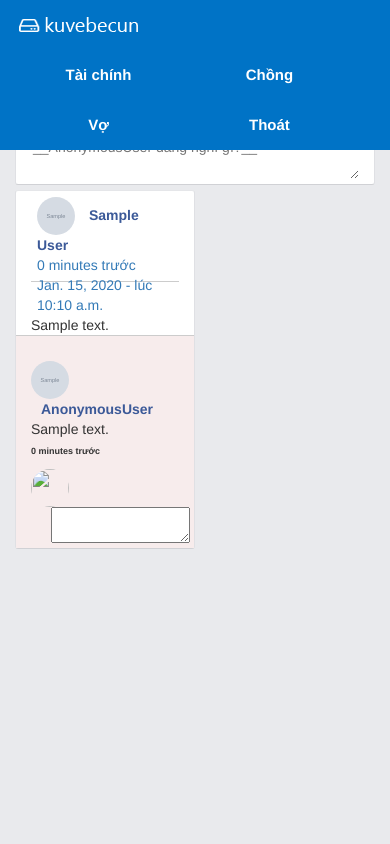
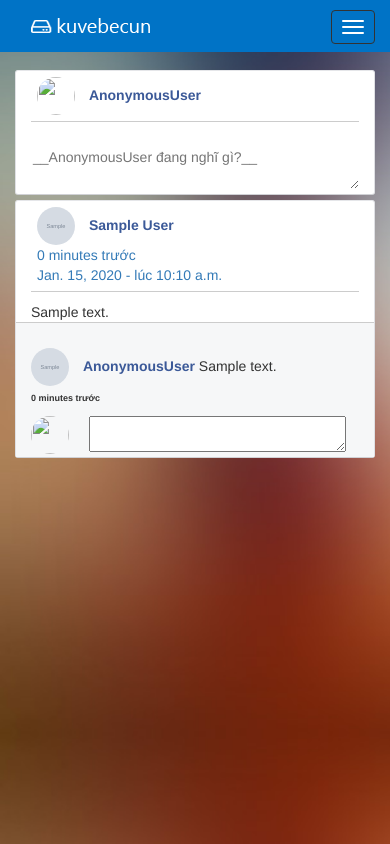
Before and after one commit to vongochung/django_app_engine, a Django app: template templates/home/index.html in a window 390 px wide. Run offline with Django 3.2, Linux system fonts and the light colour scheme; the template is opened without the code that fills it: most values are stand-ins (such as "Sample title", 1, 10 or a date in 2020); grey boxes marked "Sample" are stand-in pictures; some libraries are stand-ins or nearby versions.

Commit message:
add image

```diff
--- a/static/css/index.css
+++ b/static/css/index.css
@@ -1,5 +1,7 @@
 body{
-    background-color: #e9eaed;
+    /*background-color: #e9eaed;*/
+    background: url(../images/background-home.jpg)  no-repeat #fff   fixed;
+    background-size: cover;
 }
 .container{
 	max-width: 960px;
@@ -26,52 +28,94 @@ footer{
     float: left;
     background: url('../images/logo.png') no-repeat scroll 3px;
 }
-.menu{
-    min-height: 50px;
-}
-
-.menu-top{
-    height: 100%;
-    vertical-align: middle;
-    margin: 0;
-    float: left;
-    padding-left: 0;
-}
-.menu-top li {
-    height: 100%;
-    color: white;
-    display: inline-block;
-}
-.menu-top li a {
-    display: block;
-    text-align: center;
-    height: 100%;
-    width: 167px;
-    line-height: 50px;
-    color: white;
-    font-weight: normal;
-    background-repeat: no-repeat;
-    background-position: 12px 20px;
-    padding-left: 20px;
-    padding-right: 20px;
-    font-size: 15px;
-    font-weight: bold;
-}
-.menu-top li a:active{
-    background-color: #0457ad;
-}
-
-.menu-top li a:hover{
-    background-color: #318bd8;
-    color: white;
-    text-decoration: none;
-}
 
 .content{
     min-height: 600px;
     padding-top: 60px;
 }
+/*===========Menu==============*/
 
+.logo{
+    margin-top: 25px;
+    margin-bottom: 25px;
+}
+/*==================Top link========*/
+ul.top-link{
+    list-style: none;
+    margin-top: -5px;
+    padding: 0;
+}
+ul.top-link li{
+    display: inline-block;
+}
+ul.top-link li a{
+    color: #000;
+    font-size: 12px;
+
+}
+ul.top-link li span{
+    margin: -10px 10px 0px 10px;
+    display: inline-block;
+    font-size: 10px;
+}
+
+.top-nav-right:hover,
+.top-nav-right{
+    color: #6a6b6b;
+    margin-top: 5px;
+    margin-right: 20px;
+    font-size: 16px;
+    text-decoration: none;
+}
+
+.button-discover{
+    font-size: 18px !important;
+    margin-top: 10px;
+    background-color: #14cccc !important;
+    padding:2px 5px 5px 15px;
+}
+
+.btn-join-team{
+    margin-top: 20px !important;
+    padding: 5px 5px !important;
+}
+.button-cart:hover{
+    text-decoration: none;
+    color: #fff;
+}
+.gr-top-right{
+    margin-right: 30px;
+}
+/*=================Main menu=========*/
+ul.main a {
+    font-size: 16px;
+    text-align: center;
+}
+nav.navbar-inverse {
+    background-color: #0073C6;
+}
+.navbar-inverse {
+    border-color: #080808;
+    background-color:none !important;
+}
+ul.navbar-nav {
+    margin-top: -48px;
+    margin-left: 100px;
+
+}
+.menu-top a{
+    display: inline-block;
+    margin-top: 15px;
+}
+
+.navbar-inverse .navbar-nav>li{
+    padding-right: 4px;
+}
+.navbar-inverse .navbar-nav>li>a,
+.navbar-inverse .navbar-nav>li>a:hover {
+    color: #fff;
+
+}
 /* Loading Animation */
 
 .loading {
@@ -90,13 +134,6 @@ footer{
 /*====form-sign===*/
 .form-sign ul li{
 	list-style: none;
-}
-/*======signup======*/
-.nt-logo{
-	background-image: url("../images/dk.png");
-	height: 288px;
-	margin-top: 15px;
-	width: 320px;
 }
 /*====post===*/
 .ad,
@@ -161,7 +198,7 @@ footer{
     margin-right: -15px;
     padding-left: 15px;
     padding-top: 15px;
-    background-color: #F7ECEC;
+    background-color: #F6F7F8;
     border-top: 1px solid #ccc;
 }
 .comment-time{
@@ -254,3 +291,28 @@ footer ul li{
     right: 8px;
     box-shadow:none;
 }
+
+@media screen and (max-width: 800px){
+    .content{
+        padding-top: 70px;
+    }
+    .m-comment{
+        max-width: 75%;
+    }
+    ul.navbar-nav {
+        margin-top: 0;
+        margin-left: 0;
+    }
+    .navbar-toggle {
+        margin-top: -25px;
+        margin-right: -30px;
+    }
+    .navbar-inverse .navbar-collapse, .navbar-inverse .navbar-form {
+        border-color: #fff;
+    }
+    .time-post{
+        float: none !important;
+        display: block;
+        width: 100%;
+    }
+}
--- a/static/js/index.js
+++ b/static/js/index.js
@@ -37,8 +37,19 @@ $('textarea#content').keypress(function(e) {
     }
 });
 
+function addPost(e){
+    if(e.keyCode == 13 || e.which == 13) {
+        jQuery(this).blur();
+        jQuery('#post-new').click();
+    }
+}
+
 $(document).on("keypress","textarea.m-comment",function(e) {
-     if((e.keyCode == 13 || e.which == 13) && $(this).val() != "" ){
+    addComment(e);
+});
+
+function addComment(e){
+    if((e.keyCode == 13 || e.which == 13) && $(this).val() != "" ){
         var content = $(this).val(),
         post_id = $(this).data("post-id");
         $(this).val("");
@@ -61,8 +72,7 @@ $(document).on("keypress","textarea.m-comment",function(e) {
         });
 
     }
-
-});
+}
 
 function loading(btn)
 {
@@ -104,7 +114,7 @@ $(document).on("click",".viewmore-post",function(e) {
         console.log("error");
     })
     .always(function() {
-        $ele.remove();
+        $ele.parent().remove();
     });
 
 });
--- a/templates/base.html
+++ b/templates/base.html
@@ -6,7 +6,7 @@
 <!--[if lt IE 7]>
     <p class="browsehappy">You are using an <strong>outdated</strong> browser. Please <a href="http://browsehappy.com/">upgrade your browser</a> to improve your experience.</p>
 <![endif]-->
-<header>
+<!--<header>
   <div class="container menu">
     <a href="/" id="homelink">
 
@@ -21,6 +21,40 @@
     {% endblock %}
   </div>
 </header>
+-->
+<header id="header">
+    <div class="container top">
+        <div class="col-md-8 menu-top">
+            <a href="/" ><img src="{% static 'images/logo.png' %}"></a>
+            <div class="menu">
+                <div class="container">
+                    <nav class="navbar-inverse">
+                        <div class="container">
+                            <div class="navbar-header">
+                                <button type="button" class="navbar-toggle" data-toggle="collapse" data-target=".navbar-ex1-collapse">
+                                    <span class="sr-only">Toggle navigation</span>
+                                    <span class="icon-bar"></span>
+                                    <span class="icon-bar"></span>
+                                    <span class="icon-bar"></span>
+                                </button>
+                            </div>
+
+                            <!-- Collect the nav links, forms, and other content for toggling -->
+                            <div class="collapse navbar-collapse navbar-ex1-collapse" id="main-menu">
+                                <ul class="nav navbar-nav main">
+                                    <li><a href="#">{% trans "Tài chính" %}</a></li>
+                                    <li><a href="#">{% trans "Ảnh" %}</a></li>
+                                    <li><a href="#">{% trans "Video" %}</a></li>
+                                    <li><a href="{% url django.contrib.auth.views.logout %}">{% trans "Thoát" %}</a></li>
+                                </ul>
+                            </div>
+                        </div>
+                    </nav>
+                </div>
+            </div>
+        </div>
+    </div>
+</header>
 <div class="container content">
     {% block content %}
     {% endblock %}
--- a/templates/home/index.html
+++ b/templates/home/index.html
@@ -4,7 +4,7 @@
 {% load humanize %}
 {% load tz %}
 {% block content %}
-<div class="col-md-7 col-sm-6 col-xs-12 post">
+<div class="col-md-7 col-sm-12 col-xs-12 post">
     <form action="/create-post/" method="POST">
     {% csrf_token %}
         <div class="header-post">
@@ -21,7 +21,7 @@
         </a>
         <div class="">
             <div class="mycomment">
-              <textarea name="content" id="content" class="new-comment" placeholder="__{{ user}}{% trans ' đang nghĩ gì?__' %}"></textarea>
+              <textarea name="content" onkeypress="addPost(e)" id="content" class="new-comment" placeholder="__{{ user}}{% trans ' đang nghĩ gì?__' %}"></textarea>
             </div>
 
         </div>
@@ -36,7 +36,7 @@
 
 
 {% if posts.has_next %}
-<div class="col-md-7 col-sm-6 col-xs-6 post next-post">
+<div class="col-md-7 col-sm-12 col-xs-12 post next-post">
     <a href="javascript:void(0)" class="viewmore-post" data-page="{{ posts.next_page_number}}">{% trans "Xem thêm" %}</a>
 </div>
 {% endif %}
--- a/templates/post/one_post.html
+++ b/templates/post/one_post.html
@@ -2,14 +2,14 @@
 {% load humanize %}
 {% load tz %}
 <!--One Post -->
-<div class="col-md-7 col-sm-6 col-xs-6 post">
+<div class="col-md-7 col-sm-12 col-xs-12 post">
     <div class="header-post">
         <a href="#">
             <div class="head-img">
                 <img class="profile-img small img-circle " src="{{ post.get_image }}">
             </div>
             <span class="head-name">{{ post.author }}</span><span><br/><span>{{post.date|timesince }} trước</span>
-            <span class="pull-right">{{post.date|naturalday }} - lúc {{ post.translate|time:"P"  }}</span>
+            <span class="pull-right time-post">{{post.date|naturalday }} - lúc {{ post.translate|time:"P"  }}</span>
         </a>
     </div>
     <div class="title-post">{{ post.content|escape }}</div>
@@ -32,7 +32,7 @@
                 <img class="profile-img small img-circle " src="{{ user.get_image }}">
             </div>
             <div class="w-comment">
-                <textarea class="m-comment" data-post-id="{{ post.id }}"></textarea>
+                <textarea class="m-comment" onkeypress="addComment(e)" data-post-id="{{ post.id }}"></textarea>
             </div>
         </div>
     </div>
```
Also changed, not shown: static/images/3.jpg (added), static/images/background-home.jpg (added), static/images/background.jpg (added).
